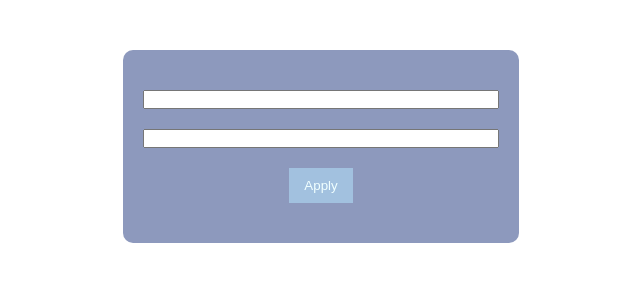
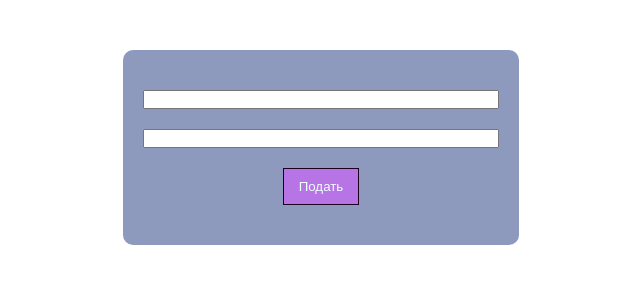
Before and after one commit to Jjyumire/git-task2, a plain HTML site: page index.html in a window 1280 px wide. Shown: the whole page, without its empty margins (319-959 px from the left). Drawn offline with Linux system fonts and the light colour scheme.

Commit message:
changed style.css and button border

```diff
--- a/index.html
+++ b/index.html
@@ -13,7 +13,7 @@
         <div class="box">
             <input type="text">
             <input type="text">
-            <button>Apply</button>
+            <button>Подать</button>
         </div>
 
     </div>
--- a/style.css
+++ b/style.css
@@ -25,7 +25,7 @@ input {
 button {
     padding: 10px 15px;
     margin: 10px 0;
-    border: none;
-    background-color: rgb(162, 193, 223);
+    border: 1px solid rgb(29, 0, 29);
+    background-color: rgb(182, 116, 228);
     color:azure
 }
```
